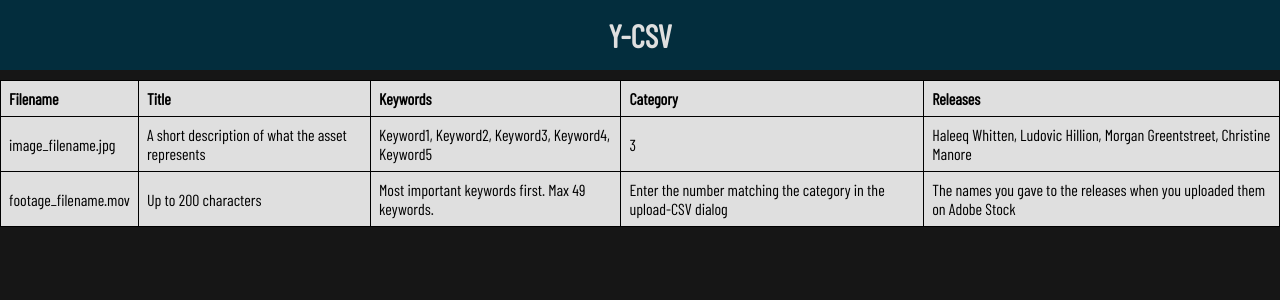
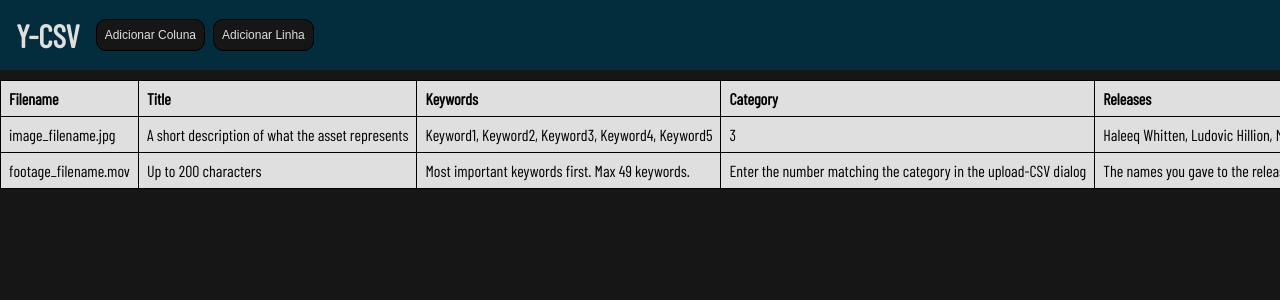
Before and after one commit to yannickcruz/Y-CSV, a React (Vite) app: page /editor in a window 1280 px wide. Shown: the top 300 px of the page. Built offline with nearby package versions, Linux system fonts and the light colour scheme.

Commit message:
feat: Adicionado adição de linhas e colunas

```diff
--- a/src/components/Editor.jsx
+++ b/src/components/Editor.jsx
@@ -1,6 +1,7 @@
 import "../css/Editor.css"
 import { useCallback, useEffect, useRef, useState } from "react";
 import CellEdit from "./CellEdit";
+import AddColumn from "./PopUps/AddColumn";
 
 const Editor = (csv) => {
 
@@ -27,10 +28,10 @@
     const textareaRef = useRef(null);
     const [cell, setCell] = useState(null);
     const [currentCellEdit, setCurrentCellEdit] = useState(null);
+    const [data, setData] = useState(csv_example_id);
     const [editedData, setEditedData] = useState('');
-    const [data, setData] = useState(csv_example_id);
-
-    const headers = csv_example.length > 0 ? Object.keys(csv_example[0]) : [];
+    const [addColumnPopup, setAddColumnPopup] = useState(false);
+    const [headers, setHeaders] = useState(csv_example.length > 0 ? Object.keys(csv_example[0]) : []);
 
 
 
@@ -51,10 +52,11 @@
         }
         setCell(null);
         setCurrentCellEdit(null);
+
     }, [editedData]);
 
 
-    if(cell){
+    if(cell !== null){
         return(
             <CellEdit cellText={cell} cellId={currentCellEdit[0]} header={currentCellEdit[1]} onClose={(editedData) => {
                 if(editedData !== null){
@@ -67,11 +69,44 @@
         );
     }
 
+    const openAddColumnPopup = () => {
+        setAddColumnPopup(true);
+    }
+
+    const closeAddColumnPopup = () => {
+        setAddColumnPopup(false);
+    }
+
+    const addNewColumn = (columnName) => {
+        const updatedData = data.map((item) => {
+            return { ...item, [columnName]: '' };
+        });
+        let prevHeaders = headers;
+        prevHeaders.push(columnName);
+        setHeaders(prevHeaders);
+        setData(updatedData);
+        closeAddColumnPopup();
+    }
+
+    const addRow = () => {
+        const newRow = headers.reduce((acc, header) => {
+            acc[header] = '';
+            return acc;
+        }, {});
+        setData([...data, { ...newRow}]);
+    }
+
 
     return(
         <section id="Editor">
             <header id="editor-header">
                 <h1 id="editor-title">Y-CSV</h1>
+                <div id="editor-buttons">
+                    <ul className="main-editor-btns">
+                        <li><button className="editor-btn" onClick={openAddColumnPopup}>Adicionar Coluna</button></li>
+                        <li><button className="editor-btn" onClick={addRow}>Adicionar Linha</button></li>
+                    </ul>
+                </div>
             </header>
 
             <div id="table-container">
@@ -97,6 +132,7 @@
                 </table>
 
             </div>
+            <AddColumn isOpen={addColumnPopup} onClose={() => setAddColumnPopup(false)} onSubmit={addNewColumn} />
         </section>
     )
 }
--- /dev/null
+++ b/src/components/PopUps/AddColumn.jsx
@@ -0,0 +1,28 @@
+import '../../css/PopUps.css'
+import { useState } from 'react';
+
+const AddColumn = ({isOpen, onClose, onSubmit}) => {
+    if(!isOpen) return null;
+    const [columnName, setColumnName] = useState('');
+
+    const handleSubmit = (e) => {
+        e.preventDefault();
+        if(columnName.trim() === '') return;
+        onSubmit(columnName);
+        setColumnName('');
+    }
+
+
+    return (
+        <div className="PopUp-container" id="add-column-container">
+            <form action="" id="add-column-form" onSubmit={handleSubmit}>
+                <label htmlFor="column-name">Nome da Coluna:</label>
+                <input type="text" name="column-name" id="column-name" value={columnName} onChange={(e) => setColumnName(e.target.value)} />
+                <button type="submit" className="editor-btn">Adicionar</button>
+                <button type="button" className="editor-btn" onClick={onClose}>Cancelar</button>
+            </form>
+        </div>
+    );
+}
+
+export default AddColumn;
--- a/src/css/Editor.css
+++ b/src/css/Editor.css
@@ -1,6 +1,9 @@
 #Editor{
     display: flex;
     flex-direction: column;
+    overflow-x: auto;
+    white-space: nowrap;
+    min-height: 100vh;
 }
 
 #editor-header{
@@ -12,7 +15,6 @@
     max-width: 100%;
     display: flex;
     align-items: center;
-    justify-content: center;
     background-color: var(--header-color);
 }
 
@@ -27,6 +29,8 @@
     display: flex;
     flex-direction: column;
     gap: 1rem;
+    width: 100%;
+
 }
 
 #csv-table{
@@ -39,6 +43,7 @@
     padding: 0.5rem;
     text-align: left;
     background-color: var(--txt-color);
+
 }
 
 #csv-table .csv-cell:hover{
@@ -87,3 +92,23 @@
     background-color: #000000;
     color: var(--txt-color);
 }
+
+.main-editor-btns{
+    display: flex;
+    gap: 0.5rem;
+}
+
+.editor-btn{
+    padding: 0.5rem;
+    font-size: 0.75rem;
+    background-color: var(--txt-color);
+    color: var(--bg-color);
+    border: 1px solid #000000;
+    border-radius: 10px;
+    cursor: pointer;
+}
+.editor-btn:hover{
+    background-color: #000000;
+    color: var(--txt-color);
+    border: 1px solid var(--txt-color);
+}
--- /dev/null
+++ b/src/css/PopUps.css
@@ -0,0 +1,37 @@
+.PopUp-container{
+    display: flex;
+    flex-direction: column;
+    align-items: center;
+    justify-content: center;
+    position: fixed;
+    z-index: 1000;
+    width: 100%;
+    background-color: rgba(0, 0, 0, 0.39);
+    height: 100%;
+}
+
+#add-column-form{
+    display: flex;
+    flex-direction: column;
+    align-items: center;
+    justify-content: center;
+    background-color: #ffffff;
+    padding: 1rem;
+    border-radius: 10px;
+    gap: 0.5rem;
+}
+
+#column-name{
+    padding: 0.2rem;
+}
+
+.editor-btn{
+    background-color: var(--bg-color);
+    color: var(--txt-color);
+}
+
+.editor-btn:hover{
+    background-color: var(--txt-color);
+    color: var(--bg-color);
+    border: 1px solid black;
+}
```
